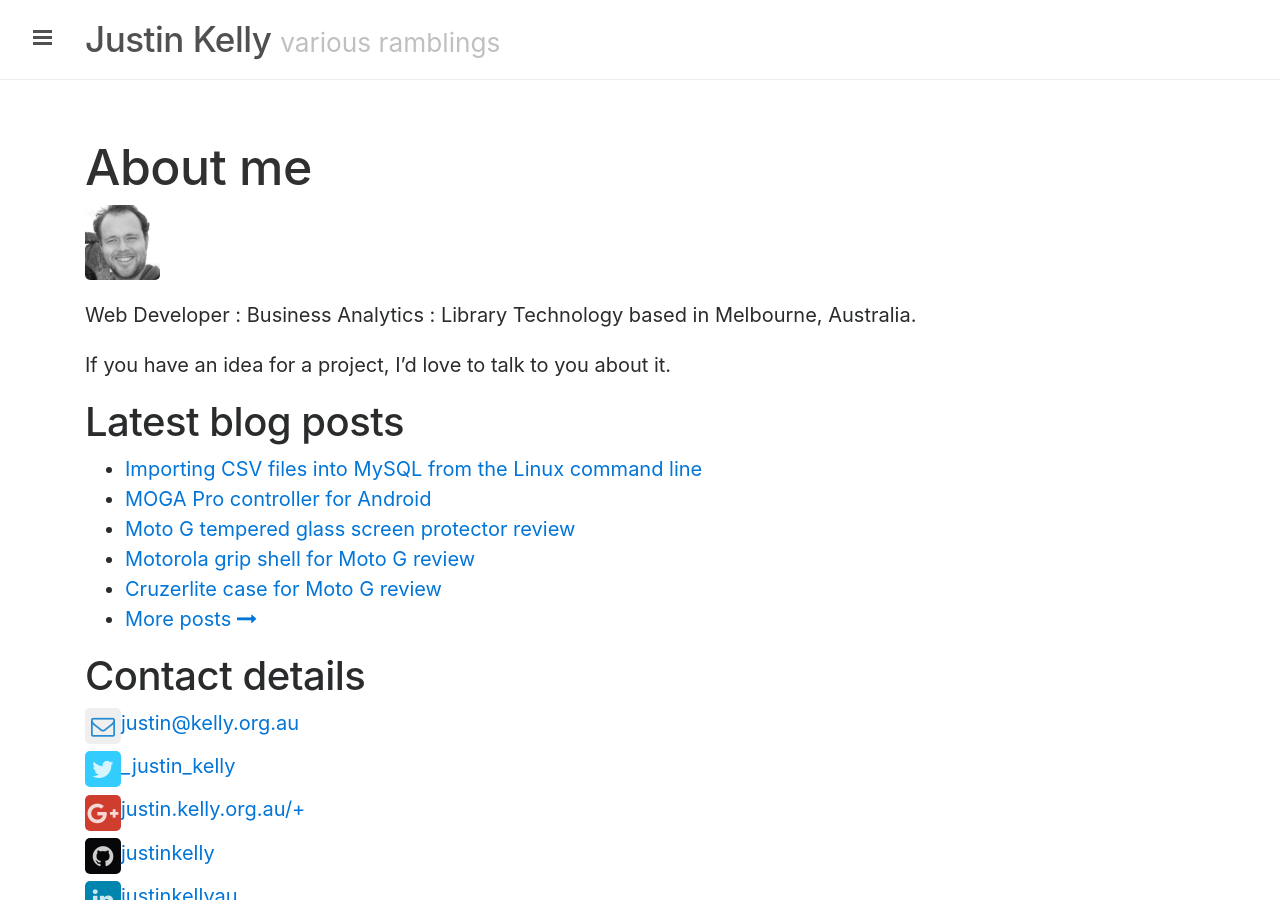
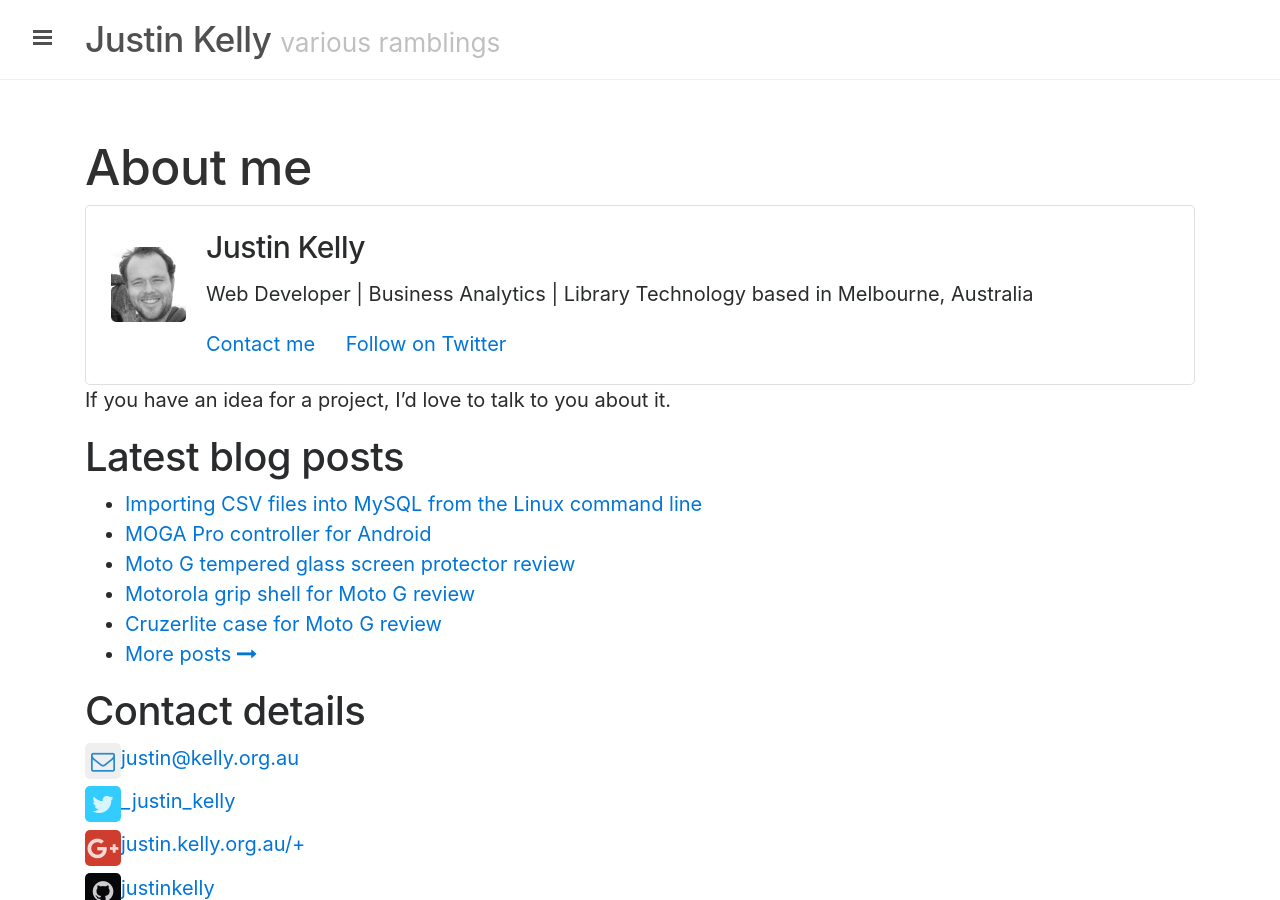
Before and after one commit to justinkelly/justinkelly.github.io, a Jekyll site: the page built from about/index.markdown, in a window 1280 px wide and 900 px high. Built offline with Jekyll 4.4.1, drawn with Linux system fonts in a browser that asks for light colours; nearby versions of some CDN libraries.

Commit message:
Update index.markdown

```diff
--- a/about/index.markdown
+++ b/about/index.markdown
@@ -3,9 +3,7 @@ layout: page
 title: "About me"
 ---
 
-![](/public/images/jk.png)
-
-Web Developer : Business Analytics : Library Technology based in Melbourne, Australia.
+{% include author.html %}
 
 If you have an idea for a project, I'd love to talk to you about it.
 
```
